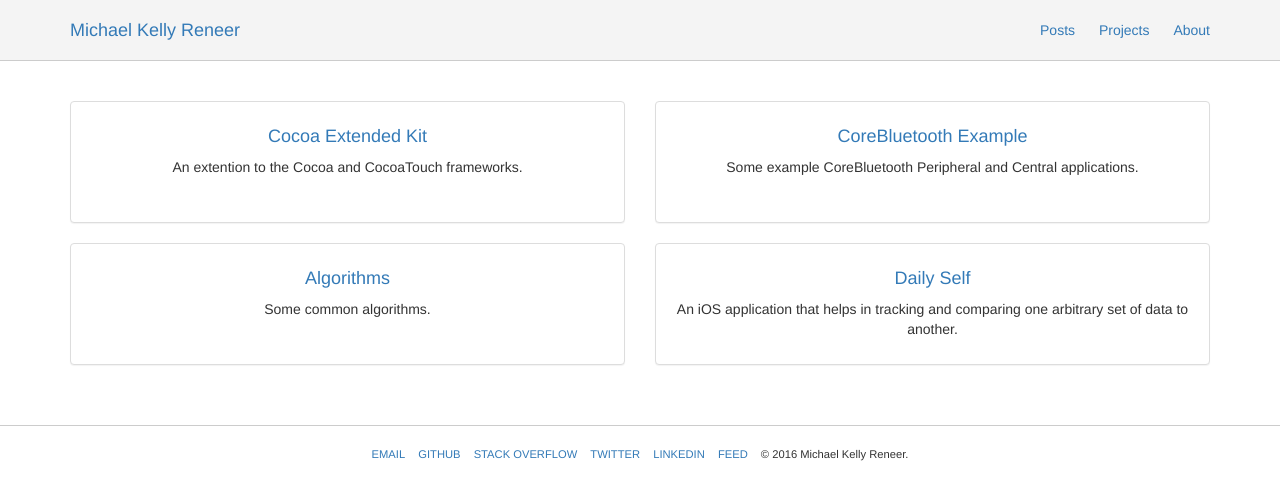
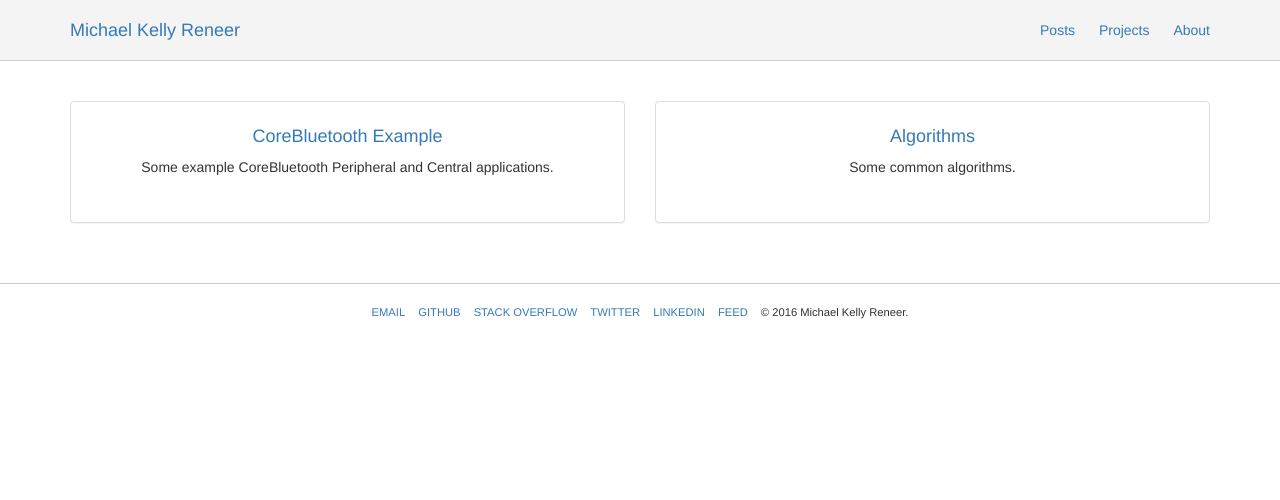
Before and after one commit to michaelreneer/michaelreneer.github.io, a Jekyll site: the page built from projects/index.html, in a window 1280 px wide. Shown: the top 500 px of the page. Built offline with Jekyll 4.4.1, drawn with Linux system fonts in a browser that asks for light colours.

Commit message:
Remove old projects.

```diff
--- a/_data/projects.yml
+++ b/_data/projects.yml
@@ -1,7 +1,3 @@
-- title: Cocoa Extended Kit
-  url: https://github.com/michaelreneer/CocoaExtendedKit
-  description: An extention to the Cocoa and CocoaTouch frameworks.
-
 - title: CoreBluetooth Example
   url: https://github.com/michaelreneer/CoreBluetoothExample
   description: Some example CoreBluetooth Peripheral and Central applications.
@@ -9,7 +5,3 @@
 - title: Algorithms
   url: https://github.com/michaelreneer/Algorithms
   description: Some common algorithms.
-
-- title: Daily Self
-  url: https://github.com/michaelreneer/DailySelf
-  description: An iOS application that helps in tracking and comparing one arbitrary set of data to another.
```
